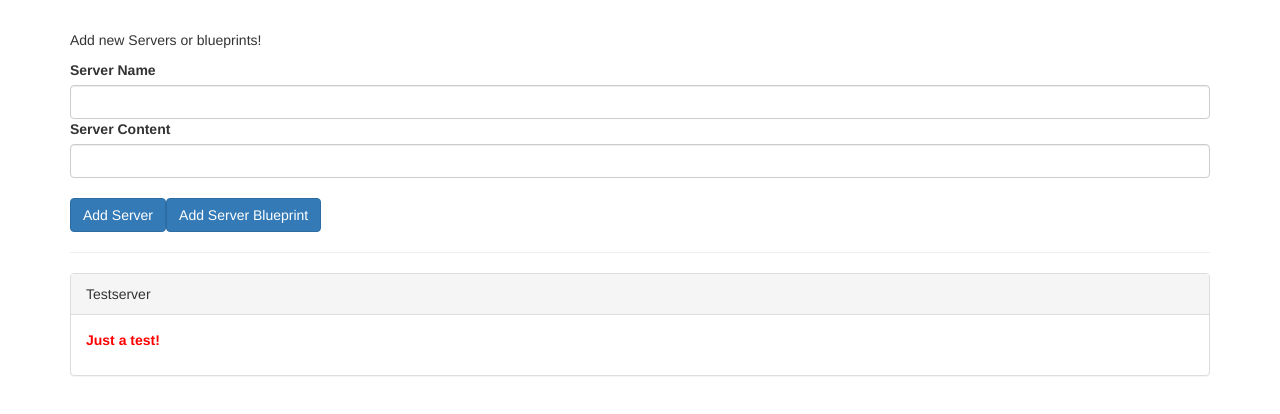
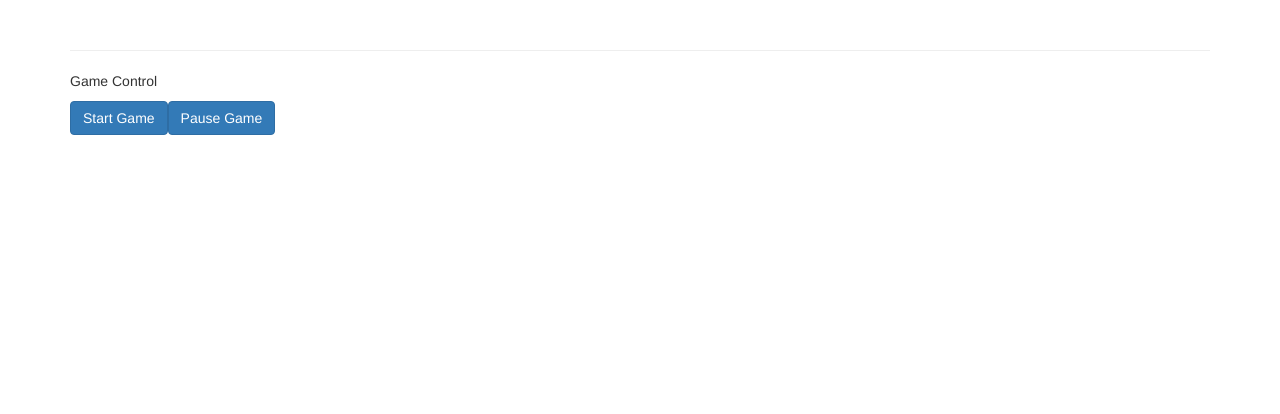
Before and after one commit to ShadowJak/Section5, an Angular app: page / in a window 1280 px wide. Shown: the top 414 px of the page. Built offline with nearby package versions, Linux system fonts and the light colour scheme.

Commit message:
Solution

```diff
--- a/src/app/app.component.html
+++ b/src/app/app.component.html
@@ -1,13 +1,18 @@
 <div class="container">
-  <app-cockpit
-    (serverCreated)="onServerAdded($event)"
-    (bpCreated)="onBlueprintAdded($event)"></app-cockpit>
   <hr>
   <div class="row">
     <div class="col-xs-12">
-      <app-server-element
-      *ngFor="let serverElement of serverElements"
-      [srvElement]="serverElement"></app-server-element>
+      <app-game-control (counterEmitter)="onCounterEmitted($event)"></app-game-control>
+    </div>
+  </div>
+  <div class="row">
+    <div class="col-xs-12">
+      <app-odd *ngFor="let odd of odds" [number]="odd"></app-odd>
+    </div>
+  </div>
+  <div class="row">
+    <div class="col-xs-12">
+      <app-even *ngFor="let even of evens" [number]="even"></app-even>
     </div>
   </div>
 </div>
--- a/src/app/app.component.ts
+++ b/src/app/app.component.ts
@@ -7,6 +7,9 @@ import { Component } from '@angular/core';
 })
 export class AppComponent {
   serverElements = [{type: 'server', name: 'Testserver', content: 'Just a test!'},];
+
+  odds: number[] = [];
+  evens: number[] =[];
 
   onServerAdded(serverData: {serverName: string, serverContent: string}) {
     this.serverElements.push({
@@ -24,4 +27,13 @@ export class AppComponent {
     });
   }
 
+  onCounterEmitted(number) {
+    // console.log(number);
+    if (number % 2 == 0) {
+      this.evens.push(number);
+    } else {
+      this.odds.push(number);
+    }
+  }
+
 }
--- /dev/null
+++ b/src/app/game-control/even/even.component.html
@@ -0,0 +1 @@
+<p>Even = {{number}}</p>
--- /dev/null
+++ b/src/app/game-control/even/even.component.ts
@@ -0,0 +1,16 @@
+import { Component, Input, OnInit } from '@angular/core';
+
+@Component({
+  selector: 'app-even',
+  templateUrl: './even.component.html',
+  styleUrls: ['./even.component.css']
+})
+export class EvenComponent implements OnInit {
+  @Input() number: number;
+
+  constructor() { }
+
+  ngOnInit(): void {
+  }
+
+}
--- /dev/null
+++ b/src/app/game-control/game-control.component.html
@@ -0,0 +1,3 @@
+<p>Game Control</p>
+<button class="btn btn-primary" (click)="startGame()">Start Game</button>
+<button class="btn btn-primary" (click)="stopGame()">Pause Game</button>
--- /dev/null
+++ b/src/app/game-control/game-control.component.ts
@@ -0,0 +1,31 @@
+import { Component, EventEmitter, OnInit, Output } from '@angular/core';
+
+@Component({
+  selector: 'app-game-control',
+  templateUrl: './game-control.component.html',
+  styleUrls: ['./game-control.component.css']
+})
+export class GameControlComponent implements OnInit {
+  timer: NodeJS.Timer;
+  counter: number = 0;
+  @Output() counterEmitter = new EventEmitter<number>();
+
+  constructor() { }
+
+  ngOnInit(): void {
+  }
+
+  startGame(): void {
+    if (!this.timer) {
+      this.timer = setInterval(() => {
+        this.counterEmitter.emit(++this.counter)
+      }, 1000);
+    }
+  }
+
+  stopGame(): void {
+    clearInterval(this.timer)
+    this.timer = undefined;
+  }
+
+}
--- /dev/null
+++ b/src/app/game-control/odd/odd.component.html
@@ -0,0 +1 @@
+<p>Odd = {{number}}</p>
--- /dev/null
+++ b/src/app/game-control/odd/odd.component.ts
@@ -0,0 +1,16 @@
+import { Component, Input, OnInit } from '@angular/core';
+
+@Component({
+  selector: 'app-odd',
+  templateUrl: './odd.component.html',
+  styleUrls: ['./odd.component.css']
+})
+export class OddComponent implements OnInit {
+  @Input() number: number;
+
+  constructor() { }
+
+  ngOnInit(): void {
+  }
+
+}
```
Also changed, not shown: src/app/app.module.ts (+7 -1 lines), src/app/game-control/even/even.component.css (added), src/app/game-control/game-control.component.css (added), src/app/game-control/odd/odd.component.css (added).
